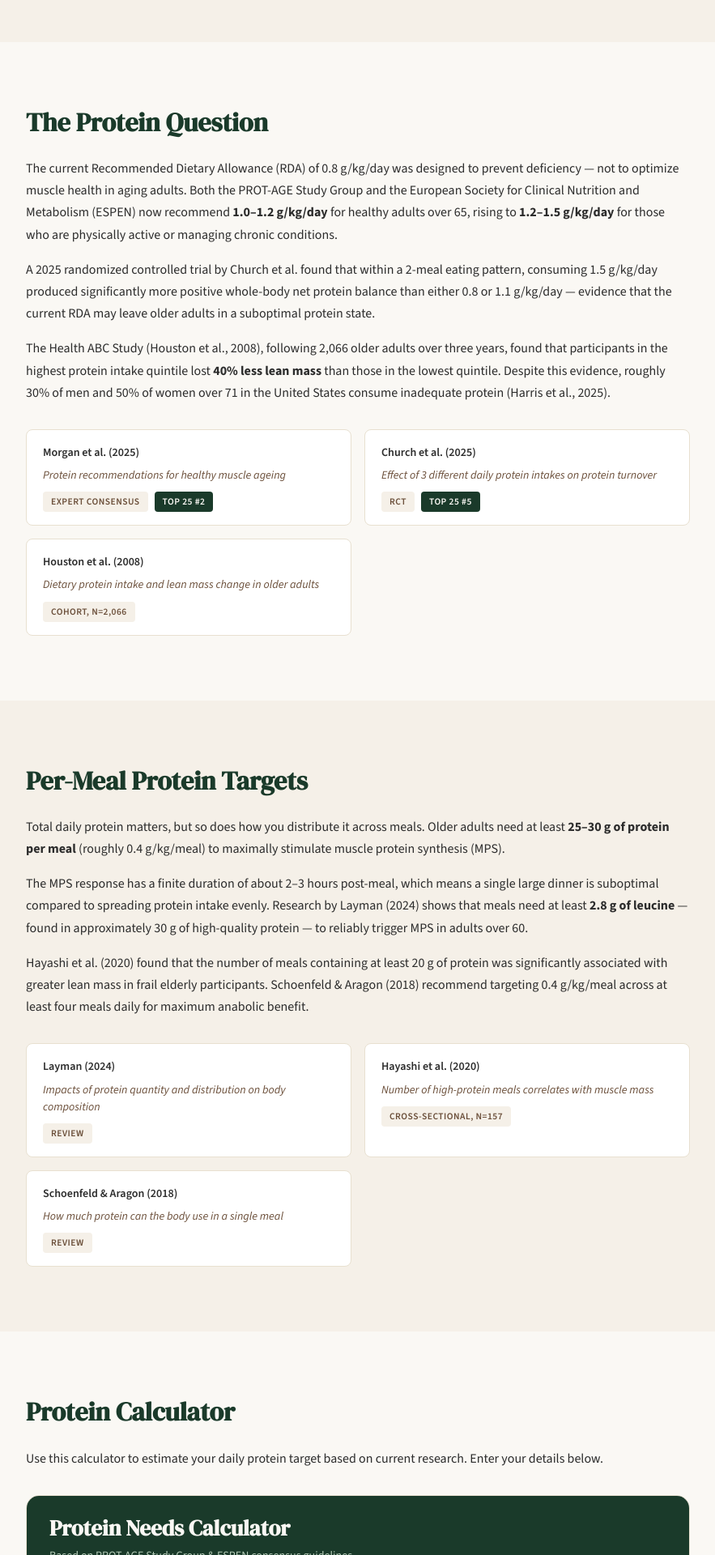
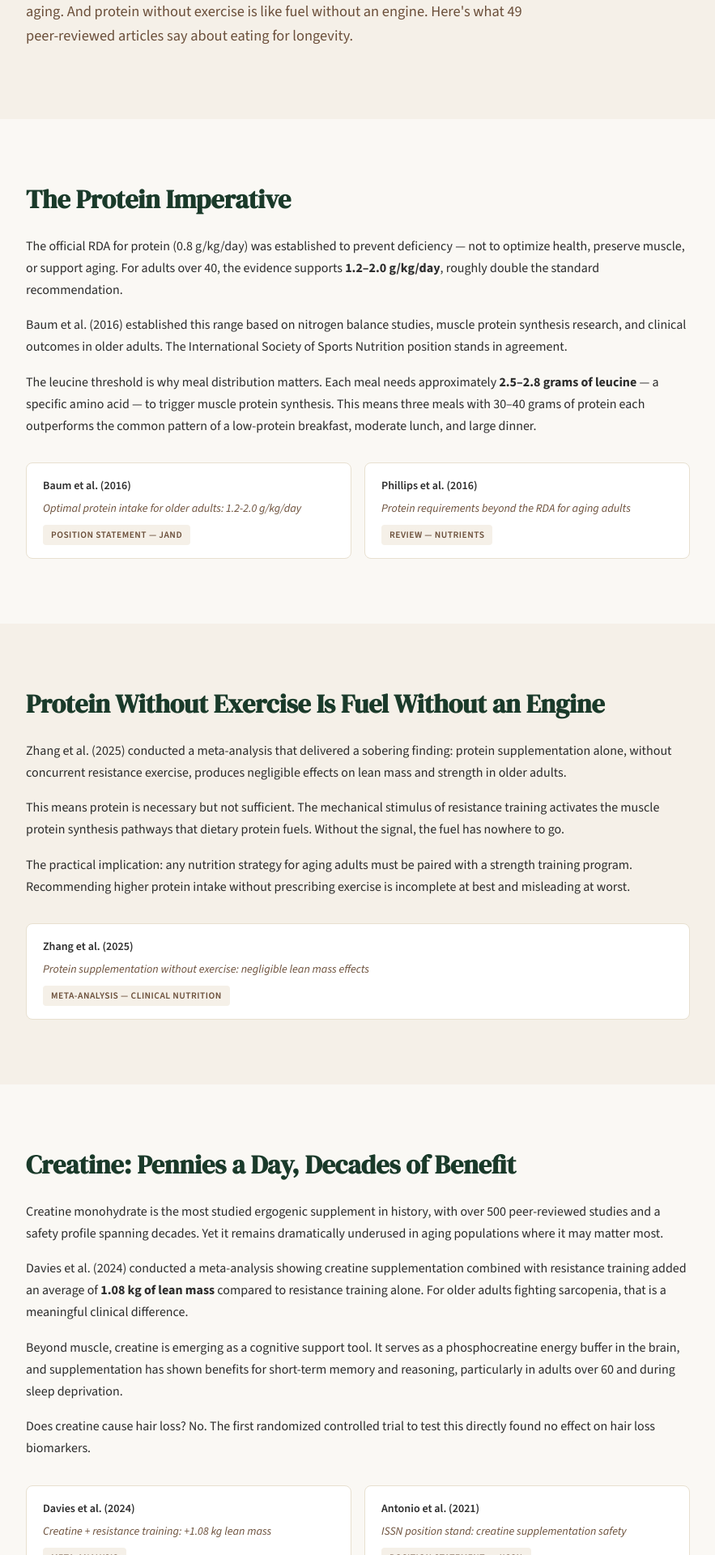
Before and after one commit to jpmobley91-sys/cascadiafitness-org, a Next.js app: page /nutrition in a window 1280 px wide. Shown: the part 440-2360 px from the top of the page at 81% size, without its empty margins (198-1081 px from the left). Built offline with nearby package versions, Linux system fonts and the light colour scheme.

Commit message:
Rewrite Nutrition page with Content Map evidence

```diff
--- a/src/app/nutrition/page.tsx
+++ b/src/app/nutrition/page.tsx
@@ -1,6 +1,10 @@
-"use client";
+import type { Metadata } from "next";
 
-import ProteinCalculator from "@/components/ProteinCalculator";
+export const metadata: Metadata = {
+  title: "Nutrition & Dietary Strategies — CascadiaFitness.org",
+  description:
+    "Evidence-based protein targets, creatine supplementation, the Mediterranean dietary pattern, and the leucine threshold — peer-reviewed nutrition science for adults over 40.",
+};
 
 /* ── Shared Styles ─────────────────────────────────────────────────────────── */
 
@@ -28,7 +32,7 @@ const bodyTextStyle: React.CSSProperties = {
   marginBottom: 16,
 };
 
-/* ── Study Card Types ──────────────────────────────────────────────────────── */
+/* ── Study Card ────────────────────────────────────────────────────────────── */
 
 interface StudyCitation {
   authors: string;
@@ -131,6 +135,54 @@ function StudyGrid({ studies }: { studies: StudyCitation[] }) {
   );
 }
 
+/* ── Newsletter Form (client island) ───────────────────────────────────────── */
+
+function NewsletterForm() {
+  return (
+    <form
+      style={{
+        display: "flex",
+        gap: 10,
+        maxWidth: 440,
+        margin: "0 auto",
+      }}
+    >
+      <input
+        type="email"
+        placeholder="you@example.com"
+        aria-label="Email address"
+        style={{
+          flex: 1,
+          padding: "14px 16px",
+          borderRadius: 6,
+          border: "1px solid var(--stone-dark)",
+          fontSize: "0.95rem",
+          fontFamily: "var(--font-body)",
+          outline: "none",
+          backgroundColor: "white",
+        }}
+      />
+      <button
+        type="submit"
+        style={{
+          padding: "14px 24px",
+          backgroundColor: "var(--forest)",
+          color: "var(--warm-white)",
+          border: "none",
+          borderRadius: 6,
+          fontWeight: 600,
+          fontSize: "0.95rem",
+          cursor: "pointer",
+          fontFamily: "var(--font-body)",
+          whiteSpace: "nowrap",
+        }}
+      >
+        Subscribe
+      </button>
+    </form>
+  );
+}
+
 /* ── Page ───────────────────────────────────────────────────────────────────── */
 
 export default function NutritionPage() {
@@ -169,7 +221,7 @@ export default function NutritionPage() {
               marginBottom: 16,
             }}
           >
-            Research Theme &middot; 6 Top 25 Studies
+            Research Theme &middot; Strongest Evidence Base
           </p>
           <h1
             style={{
@@ -180,7 +232,7 @@ export default function NutritionPage() {
               color: "var(--forest)",
             }}
           >
-            Nutrition After 50
+            Nutrition &amp; Dietary Strategies
           </h1>
           <p
             style={{
@@ -191,174 +243,188 @@ export default function NutritionPage() {
               lineHeight: 1.65,
             }}
           >
-            What does the peer-reviewed evidence actually say about protein, diet
-            quality, and supplementation for adults over 50? We distilled 28
-            studies — including 6 in our Top 25 — into clear, actionable
-            guidance.
+            The protein target most adults over 40 need is roughly double the
+            official recommendation. Creatine monohydrate is the most underused
+            supplement in aging. And protein without exercise is like fuel
+            without an engine. Here&apos;s what 49 peer-reviewed articles say
+            about eating for longevity.
           </p>
         </div>
       </section>
 
-      {/* ── Section 1: The Protein Question ── */}
+      {/* ── Section 1: The Protein Imperative ── */}
       <section style={sectionStyle}>
         <div style={innerStyle}>
-          <h2 style={sectionHeadingStyle}>The Protein Question</h2>
+          <h2 style={sectionHeadingStyle}>The Protein Imperative</h2>
 
           <p style={bodyTextStyle}>
-            The current Recommended Dietary Allowance (RDA) of 0.8 g/kg/day was
-            designed to prevent deficiency — not to optimize muscle health in
-            aging adults. Both the PROT-AGE Study Group and the European Society
-            for Clinical Nutrition and Metabolism (ESPEN) now recommend{" "}
-            <strong>1.0–1.2 g/kg/day</strong> for healthy adults over 65, rising
-            to <strong>1.2–1.5 g/kg/day</strong> for those who are physically
-            active or managing chronic conditions.
+            The official RDA for protein (0.8 g/kg/day) was established to
+            prevent deficiency — not to optimize health, preserve muscle, or
+            support aging. For adults over 40, the evidence supports{" "}
+            <strong>1.2–2.0 g/kg/day</strong>, roughly double the standard
+            recommendation.
           </p>
 
           <p style={bodyTextStyle}>
-            A 2025 randomized controlled trial by Church et al. found that
-            within a 2-meal eating pattern, consuming 1.5 g/kg/day produced
-            significantly more positive whole-body net protein balance than
-            either 0.8 or 1.1 g/kg/day — evidence that the current RDA may
-            leave older adults in a suboptimal protein state.
+            Baum et al. (2016) established this range based on nitrogen balance
+            studies, muscle protein synthesis research, and clinical outcomes in
+            older adults. The International Society of Sports Nutrition position
+            stands in agreement.
           </p>
 
           <p style={bodyTextStyle}>
-            The Health ABC Study (Houston et al., 2008), following 2,066 older
-            adults over three years, found that participants in the highest
-            protein intake quintile lost{" "}
-            <strong>40% less lean mass</strong> than those in the lowest
-            quintile. Despite this evidence, roughly 30% of men and 50% of women
-            over 71 in the United States consume inadequate protein (Harris et
-            al., 2025).
+            The leucine threshold is why meal distribution matters. Each meal
+            needs approximately <strong>2.5–2.8 grams of leucine</strong> — a
+            specific amino acid — to trigger muscle protein synthesis. This means
+            three meals with 30–40 grams of protein each outperforms the common
+            pattern of a low-protein breakfast, moderate lunch, and large dinner.
           </p>
 
           <StudyGrid
             studies={[
               {
-                authors: "Morgan et al.",
-                year: 2025,
-                title:
-                  "Protein recommendations for healthy muscle ageing",
-                detail: "Expert Consensus",
-                rank: 2,
+                authors: "Baum et al.",
+                year: 2016,
+                title: "Optimal protein intake for older adults: 1.2-2.0 g/kg/day",
+                detail: "Position Statement — JAND",
               },
               {
-                authors: "Church et al.",
-                year: 2025,
-                title:
-                  "Effect of 3 different daily protein intakes on protein turnover",
-                detail: "RCT",
-                rank: 5,
-              },
-              {
-                authors: "Houston et al.",
-                year: 2008,
-                title:
-                  "Dietary protein intake and lean mass change in older adults",
-                detail: "Cohort, N=2,066",
+                authors: "Phillips et al.",
+                year: 2016,
+                title: "Protein requirements beyond the RDA for aging adults",
+                detail: "Review — Nutrients",
               },
             ]}
           />
         </div>
       </section>
 
-      {/* ── Section 2: Per-Meal Protein Targets ── */}
+      {/* ── Section 2: Protein Without Exercise Is Fuel Without an Engine ── */}
       <section style={{ ...sectionStyle, backgroundColor: "var(--stone)" }}>
         <div style={innerStyle}>
-          <h2 style={sectionHeadingStyle}>Per-Meal Protein Targets</h2>
+          <h2 style={sectionHeadingStyle}>
+            Protein Without Exercise Is Fuel Without an Engine
+          </h2>
 
           <p style={bodyTextStyle}>
-            Total daily protein matters, but so does how you distribute it
-            across meals. Older adults need at least{" "}
-            <strong>25–30 g of protein per meal</strong> (roughly 0.4 g/kg/meal)
-            to maximally stimulate muscle protein synthesis (MPS).
+            Zhang et al. (2025) conducted a meta-analysis that delivered a
+            sobering finding: protein supplementation alone, without concurrent
+            resistance exercise, produces negligible effects on lean mass and
+            strength in older adults.
           </p>
 
           <p style={bodyTextStyle}>
-            The MPS response has a finite duration of about 2–3 hours
-            post-meal, which means a single large dinner is suboptimal compared
-            to spreading protein intake evenly. Research by Layman (2024) shows
-            that meals need at least <strong>2.8 g of leucine</strong> — found
-            in approximately 30 g of high-quality protein — to reliably trigger
-            MPS in adults over 60.
+            This means protein is necessary but not sufficient. The mechanical
+            stimulus of resistance training activates the muscle protein synthesis
+            pathways that dietary protein fuels. Without the signal, the fuel has
+            nowhere to go.
           </p>
 
           <p style={bodyTextStyle}>
-            Hayashi et al. (2020) found that the number of meals containing at
-            least 20 g of protein was significantly associated with greater lean
-            mass in frail elderly participants. Schoenfeld &amp; Aragon (2018)
-            recommend targeting 0.4 g/kg/meal across at least four meals daily
-            for maximum anabolic benefit.
+            The practical implication: any nutrition strategy for aging adults
+            must be paired with a strength training program. Recommending higher
+            protein intake without prescribing exercise is incomplete at best and
+            misleading at worst.
           </p>
 
           <StudyGrid
             studies={[
               {
-                authors: "Layman",
-                year: 2024,
+                authors: "Zhang et al.",
+                year: 2025,
                 title:
-                  "Impacts of protein quantity and distribution on body composition",
-                detail: "Review",
-              },
-              {
-                authors: "Hayashi et al.",
-                year: 2020,
-                title:
-                  "Number of high-protein meals correlates with muscle mass",
-                detail: "Cross-sectional, N=157",
-              },
-              {
-                authors: "Schoenfeld & Aragon",
-                year: 2018,
-                title:
-                  "How much protein can the body use in a single meal",
-                detail: "Review",
+                  "Protein supplementation without exercise: negligible lean mass effects",
+                detail: "Meta-analysis — Clinical Nutrition",
               },
             ]}
           />
         </div>
       </section>
 
-      {/* ── Section 3: Protein Calculator ── */}
+      {/* ── Section 3: Creatine: Pennies a Day, Decades of Benefit ── */}
       <section style={sectionStyle}>
         <div style={innerStyle}>
-          <h2 style={sectionHeadingStyle}>Protein Calculator</h2>
-          <p style={{ ...bodyTextStyle, marginBottom: 32 }}>
-            Use this calculator to estimate your daily protein target based on
-            current research. Enter your details below.
+          <h2 style={sectionHeadingStyle}>
+            Creatine: Pennies a Day, Decades of Benefit
+          </h2>
+
+          <p style={bodyTextStyle}>
+            Creatine monohydrate is the most studied ergogenic supplement in
+            history, with over 500 peer-reviewed studies and a safety profile
+            spanning decades. Yet it remains dramatically underused in aging
+            populations where it may matter most.
           </p>
-          <ProteinCalculator />
+
+          <p style={bodyTextStyle}>
+            Davies et al. (2024) conducted a meta-analysis showing creatine
+            supplementation combined with resistance training added an average of{" "}
+            <strong>1.08 kg of lean mass</strong> compared to resistance training
+            alone. For older adults fighting sarcopenia, that is a meaningful
+            clinical difference.
+          </p>
+
+          <p style={bodyTextStyle}>
+            Beyond muscle, creatine is emerging as a cognitive support tool. It
+            serves as a phosphocreatine energy buffer in the brain, and
+            supplementation has shown benefits for short-term memory and
+            reasoning, particularly in adults over 60 and during sleep
+            deprivation.
+          </p>
+
+          <p style={bodyTextStyle}>
+            Does creatine cause hair loss? No. The first randomized controlled
+            trial to test this directly found no effect on hair loss biomarkers.
+          </p>
+
+          <StudyGrid
+            studies={[
+              {
+                authors: "Davies et al.",
+                year: 2024,
+                title: "Creatine + resistance training: +1.08 kg lean mass",
+                detail: "Meta-analysis",
+              },
+              {
+                authors: "Antonio et al.",
+                year: 2021,
+                title: "ISSN position stand: creatine supplementation safety",
+                detail: "Position Statement — JISSN",
+              },
+            ]}
+          />
         </div>
       </section>
 
-      {/* ── Section 4: Beyond Protein — Diet Quality ── */}
+      {/* ── Section 4: The Mediterranean Operating System ── */}
       <section style={{ ...sectionStyle, backgroundColor: "var(--stone)" }}>
         <div style={innerStyle}>
-          <h2 style={sectionHeadingStyle}>Beyond Protein: Diet Quality</h2>
+          <h2 style={sectionHeadingStyle}>
+            The Mediterranean Operating System
+          </h2>
 
           <p style={bodyTextStyle}>
-            The Mediterranean diet is the most-studied dietary pattern for
-            cardiovascular and cognitive health in older adults. The landmark
-            PREDIMED trial (Estruch et al., 2013), enrolling 7,447
-            participants, demonstrated a{" "}
-            <strong>30% reduction in major cardiovascular events</strong> with a
-            Mediterranean diet compared to a control diet over approximately
-            five years.
+            The Mediterranean dietary pattern is the most evidence-supported
+            dietary approach for longevity. The PREDIMED trial — one of the
+            largest and most rigorous nutrition RCTs ever conducted — demonstrated
+            a <strong>30% reduction in cardiovascular events</strong> among
+            high-risk adults.
           </p>
 
           <p style={bodyTextStyle}>
-            A related randomized controlled trial by Valls-Pedret et al. (2015)
-            found that a Mediterranean diet supplemented with extra-virgin olive
-            oil or mixed nuts countered age-related cognitive decline over four
-            or more years in 447 participants.
+            Estruch et al. (2013) randomized 7,447 participants to a
+            Mediterranean diet supplemented with either extra-virgin olive oil or
+            mixed nuts versus a control diet. Both Mediterranean groups showed
+            significant cardiovascular benefit, with the trial stopped early due
+            to the clear advantage of the intervention groups.
           </p>
 
           <p style={bodyTextStyle}>
-            Diet composition affects health both directly and through the gut
-            microbiota (Perler et al., 2023). A Cochrane review by Abdelhamid
-            et al. (2018), encompassing 49 RCTs, concluded that increasing
-            polyunsaturated fatty acid intake probably slightly reduces coronary
-            heart disease and cardiovascular events.
+            The Mediterranean pattern works not because of any single food but
+            because of the overall dietary system: high intake of vegetables,
+            fruits, legumes, nuts, whole grains, fish, and olive oil, with
+            moderate wine consumption and limited red meat and processed food. It
+            is an anti-inflammatory dietary pattern that complements the exercise
+            and sleep pillars.
           </p>
 
           <StudyGrid
@@ -366,75 +432,66 @@ export default function NutritionPage() {
               {
                 authors: "Estruch et al.",
                 year: 2013,
-                title:
-                  "Primary prevention of CVD with Mediterranean diet",
+                title: "PREDIMED trial: Mediterranean diet and CVD prevention",
                 detail: "RCT, N=7,447 — NEJM",
-              },
-              {
-                authors: "Valls-Pedret et al.",
-                year: 2015,
-                title: "Mediterranean diet and cognitive decline",
-                detail: "RCT, N=447 — JAMA Internal Medicine",
               },
             ]}
           />
         </div>
       </section>
 
-      {/* ── Section 5: Creatine and Supplementation ── */}
+      {/* ── Section 5: Frequently Asked Questions ── */}
       <section style={sectionStyle}>
         <div style={innerStyle}>
-          <h2 style={sectionHeadingStyle}>Creatine and Supplementation</h2>
+          <h2 style={sectionHeadingStyle}>Frequently Asked Questions</h2>
 
-          <p style={bodyTextStyle}>
-            Creatine monohydrate, when combined with resistance training,
-            increases lean body mass by approximately 1 kg and improves
-            upper-body strength and grip strength in older adults. About{" "}
-            <strong>70% of adults over 65</strong> consume less than the
-            recommended creatine intake.
-          </p>
-
-          <p style={bodyTextStyle}>
-            A 2024 meta-analysis by Davies et al., pooling 33 randomized
-            controlled trials, found that creatine supplementation improved
-            sit-to-stand performance (SMD 0.51) and increased lean tissue mass
-            by 1.08 kg.
-          </p>
-
-          <p style={bodyTextStyle}>
-            Context matters: the global supplement market exceeds $200 billion,
-            and many products lack strong evidence (Khubchandani &amp; Batra,
-            2024). Creatine monohydrate stands out as one of the few supplements
-            with robust, replicated research support.{" "}
-            <strong>
-              Always consult a healthcare provider before starting any
-              supplement.
-            </strong>
-          </p>
-
-          <StudyGrid
-            studies={[
-              {
-                authors: "Davies et al.",
-                year: 2024,
-                title:
-                  "Creatine supplementation for optimization of physical function",
-                detail: "SR/MA, 33 RCTs",
-                rank: 24,
-              },
-              {
-                authors: "Candow et al.",
-                year: 2025,
-                title:
-                  "Creatine monohydrate supplementation for older adults",
-                detail: "Review",
-              },
-            ]}
-          />
+          {[
+            {
+              q: "How much protein do I really need?",
+              a: "If you are over 40, the evidence supports 1.2–1.6 g/kg of body weight per day for most people, and up to 2.0 g/kg/day if you are actively strength training. For a 170-pound person, that is roughly 90–120 grams per day, distributed across three meals of 30–40 grams each to hit the leucine threshold at every meal.",
+            },
+            {
+              q: "Is plant protein as good as animal protein?",
+              a: "Plant proteins are lower in leucine and less bioavailable than animal proteins, meaning you need a higher total intake to achieve the same muscle protein synthesis response. This is manageable with planning — combining legumes with grains, using soy-based proteins, and slightly increasing total protein targets. It is not a barrier, but it does require intentionality.",
+            },
+            {
+              q: "Should I take creatine if I'm over 50?",
+              a: "Especially if you are over 50. Creatine monohydrate is inexpensive, extensively studied, and safe. Combined with resistance training, it adds meaningful lean mass. It also shows emerging cognitive benefits for older adults. The dose is 3–5 grams per day, every day — no loading phase needed. Powder form mixed in water is the most cost-effective approach.",
+            },
+            {
+              q: "What is the leucine threshold and why does it matter?",
+              a: "Leucine is the amino acid that triggers muscle protein synthesis. Each meal needs approximately 2.5–2.8 grams of leucine to flip this switch. If you spread your protein too thin across many small meals or snacks, none of them may reach the threshold. This is why three substantial protein-rich meals outperform grazing.",
+            },
+            {
+              q: "Does creatine cause hair loss?",
+              a: "No. This myth originated from a single 2009 study that measured DHT levels but did not actually measure hair loss. The first randomized controlled trial designed to directly test the hair loss question found no effect. The International Society of Sports Nutrition considers creatine safe for long-term use.",
+            },
+          ].map(({ q, a }) => (
+            <div
+              key={q}
+              style={{
+                borderTop: "1px solid var(--stone-dark)",
+                paddingTop: 24,
+                marginBottom: 24,
+              }}
+            >
+              <h3
+                style={{
+                  fontFamily: "var(--font-display)",
+                  fontSize: "1.05rem",
+                  color: "var(--forest)",
+                  marginBottom: 10,
+                }}
+              >
+                {q}
+              </h3>
+              <p style={{ ...bodyTextStyle, marginBottom: 0 }}>{a}</p>
+            </div>
+          ))}
         </div>
       </section>
 
-      {/* ── Section 6: Newsletter CTA ── */}
+      {/* ── Newsletter CTA ── */}
       <section style={{ padding: "80px 24px" }}>
         <div
           style={{
@@ -464,48 +521,7 @@ export default function NutritionPage() {
             New nutrition research, summarized in plain language, delivered every
             week.
           </p>
-          <form
-            style={{
-              display: "flex",
-              gap: 10,
-              maxWidth: 440,
-              margin: "0 auto",
-            }}
-            onSubmit={(e) => e.preventDefault()}
-          >
-            <input
-              type="email"
-              placeholder="you@example.com"
-              aria-label="Email address"
-              style={{
-                flex: 1,
-                padding: "14px 16px",
-                borderRadius: 6,
-                border: "1px solid var(--stone-dark)",
-                fontSize: "0.95rem",
-                fontFamily: "var(--font-body)",
-                outline: "none",
-                backgroundColor: "white",
-              }}
-            />
-            <button
-              type="submit"
-              style={{
-                padding: "14px 24px",
-                backgroundColor: "var(--forest)",
-                color: "var(--warm-white)",
-                border: "none",
-                borderRadius: 6,
-                fontWeight: 600,
-                fontSize: "0.95rem",
-                cursor: "pointer",
-                fontFamily: "var(--font-body)",
-                whiteSpace: "nowrap",
-              }}
-            >
-              Subscribe
-            </button>
-          </form>
+          <NewsletterForm />
           <p
             style={{
               fontSize: "0.78rem",
```
